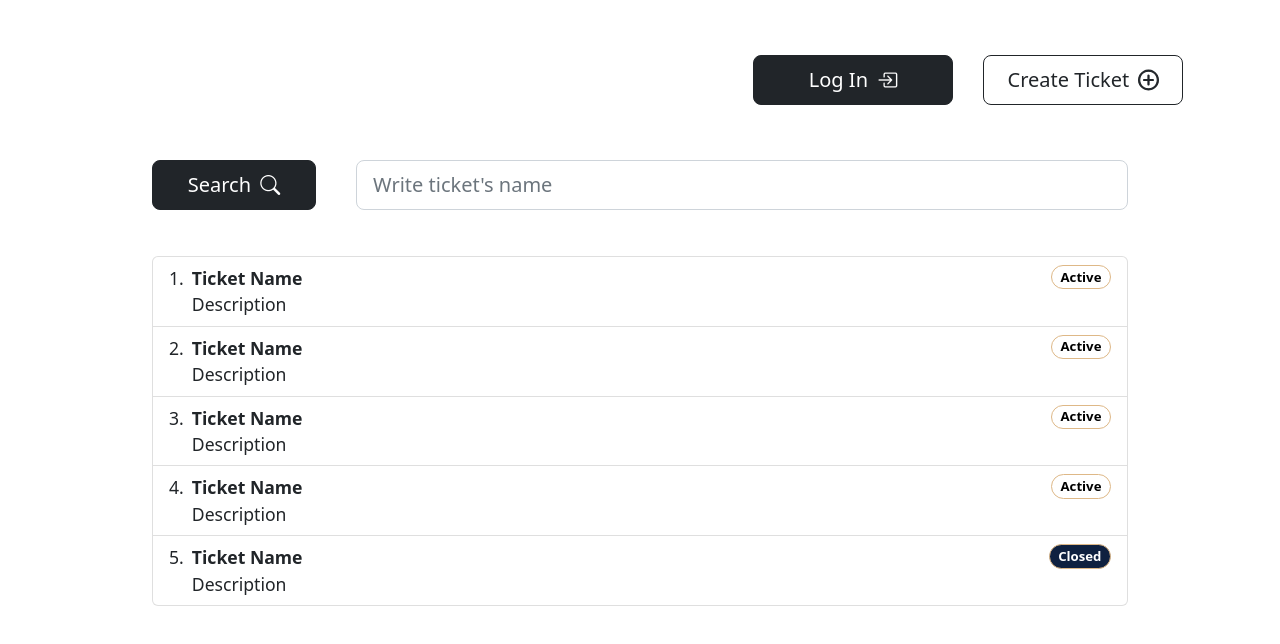
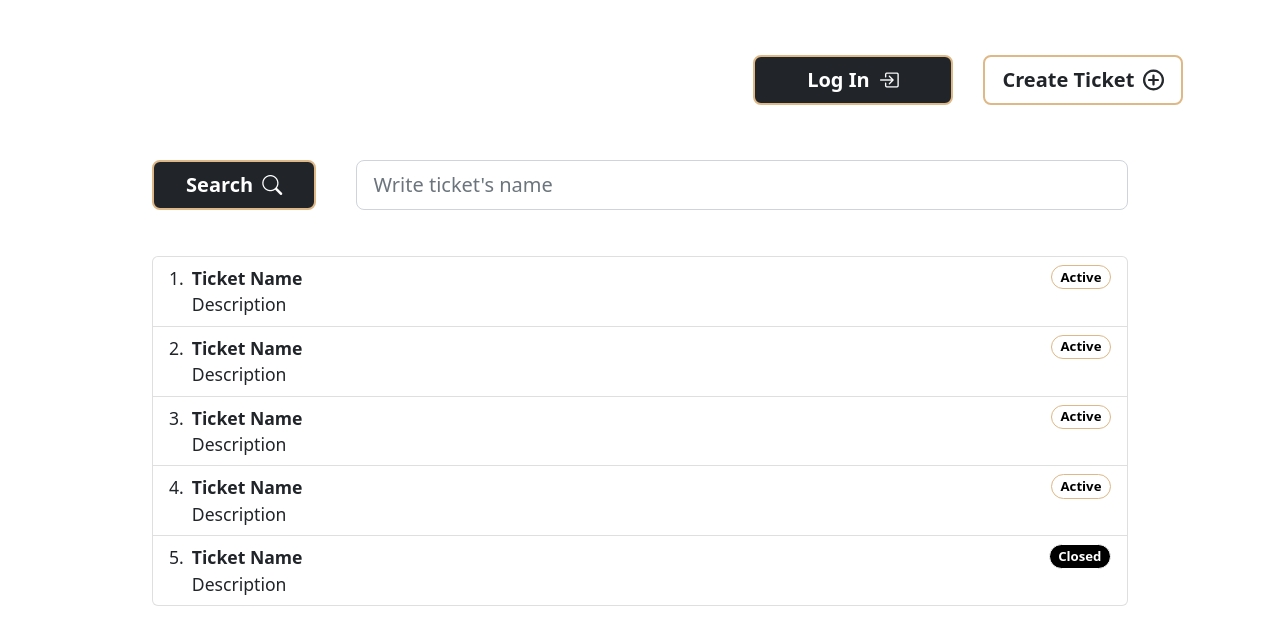
Before and after one commit to Dabrowa123/Gooblin, a React (Create React App) app: page / in a window 1280 px wide. Shown: the top 644 px of the page. Built offline with nearby package versions, Linux system fonts and the light colour scheme.

Commit message:
adding theme color global variables

```diff
--- a/src/App.css
+++ b/src/App.css
@@ -27,9 +27,15 @@ section {
   margin: 0 auto;
 }
 
-button {
-  font-weight: 600;
-  height: 50px;
+.btn {
+  font-weight: 600 !important;
+  height: 50px !important;
+  border: solid 2px var(--theme-1) !important;
+}
+
+.btn-theme-2:hover {
+  background-color: white !important;
+  color: var(--theme-2) !important;
 }
 
 .bi {
--- a/src/Components/Nav/Nav.css
+++ b/src/Components/Nav/Nav.css
@@ -14,11 +14,6 @@
   margin: 0 15px;
 }
 
-.btn-login:hover {
-  background-color: white;
-  color: black;
-}
-
 .bi-box-arrow-in-right {
   -webkit-text-stroke: 0.1px;
 }
--- a/src/Components/Nav/Nav.js
+++ b/src/Components/Nav/Nav.js
@@ -1,6 +1,5 @@
 import React from "react";
 import "./Nav.css";
-import * as icon from "../../assets/icons/index.js";
 // import { Link } from "react-router-dom";
 
 function Nav() {
@@ -9,7 +8,7 @@ function Nav() {
       <div className="container">
         <button
           type="button"
-          className="btn btn-login btn-dark btn-lg"
+          className="btn btn-theme-2 btn-dark btn-lg"
           data-bs-toggle="button"
         >
           Log In <i class="bi bi-box-arrow-in-right"></i>
--- a/src/Components/Search/Search.css
+++ b/src/Components/Search/Search.css
@@ -12,13 +12,13 @@
 .bg-status-active {
   color: black;
   background-color: white;
-  border: solid 0.01px burlywood;
+  border: solid 0.01px var(--theme-1);
 }
 
 .bg-status-closed {
   color: white;
-  background-color: #0f2140;
-  border: solid 0.01px burlywood;
+  background-color: var(--theme-2);
+  border: solid 0.01px;
 }
 
 .list-group {
--- a/src/Components/Search/Search.js
+++ b/src/Components/Search/Search.js
@@ -7,7 +7,7 @@ function Search() {
       <div class="mb-3 search__bar">
         <button
           type="button"
-          className="btn btn-login btn-dark btn-lg"
+          className="btn btn-theme-2 btn-dark btn-lg"
           data-bs-toggle="button"
         >
           Search <i class="bi bi-search"></i>
--- a/src/index.css
+++ b/src/index.css
@@ -1,13 +1,18 @@
+:root {
+  --theme-1: burlywood;
+  --theme-2: black;
+}
+
 body {
   margin: 0;
-  font-family: -apple-system, BlinkMacSystemFont, 'Segoe UI', 'Roboto', 'Oxygen',
-    'Ubuntu', 'Cantarell', 'Fira Sans', 'Droid Sans', 'Helvetica Neue',
+  font-family: -apple-system, BlinkMacSystemFont, "Segoe UI", "Roboto", "Oxygen",
+    "Ubuntu", "Cantarell", "Fira Sans", "Droid Sans", "Helvetica Neue",
     sans-serif;
   -webkit-font-smoothing: antialiased;
   -moz-osx-font-smoothing: grayscale;
 }
 
 code {
-  font-family: source-code-pro, Menlo, Monaco, Consolas, 'Courier New',
+  font-family: source-code-pro, Menlo, Monaco, Consolas, "Courier New",
     monospace;
 }
```
